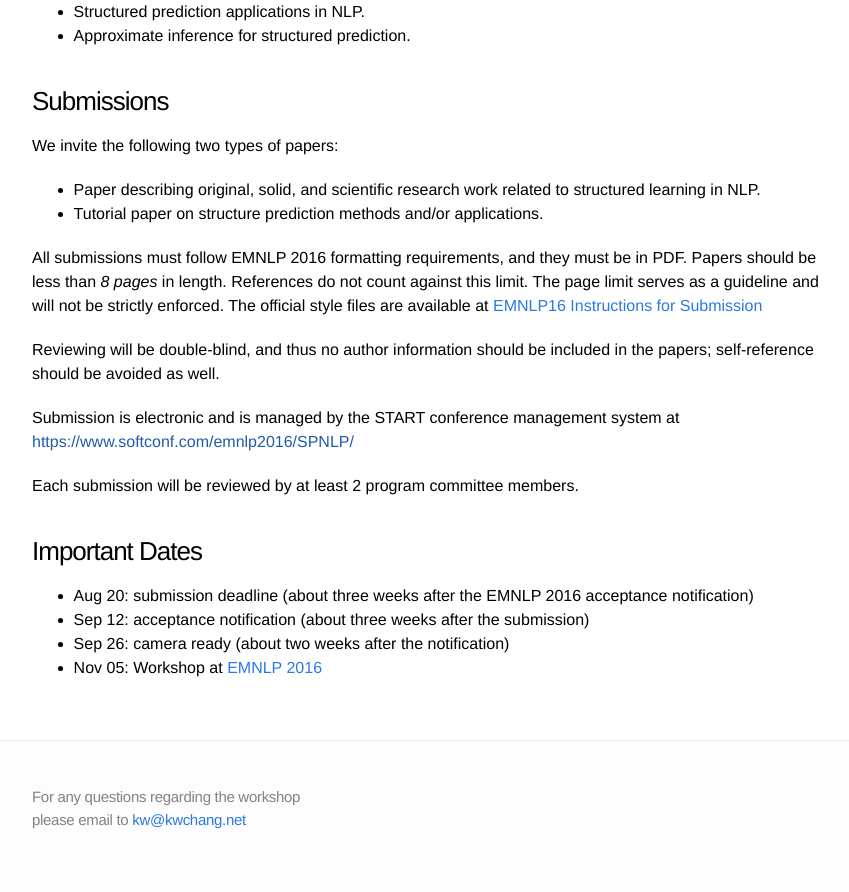
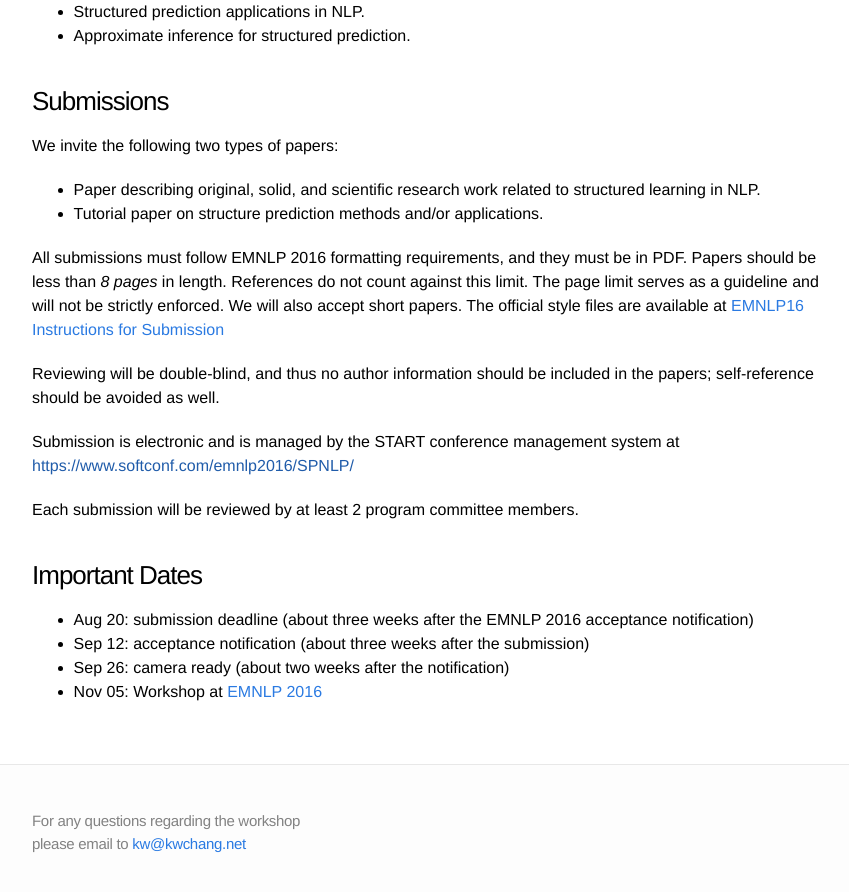
Before and after one commit to structuredprediction/structuredprediction.github.io, a Jekyll site: the page built from 1_cfp.md, in a window 1280 px wide and 900 px high, scrolled down 924 px. Shown: the top 892 px of the window, without its empty margins (208-1057 px from the left). Built offline with Jekyll 4.4.1, drawn with Linux system fonts in a browser that asks for light colours.

Commit message:
Update 1_cfp.md

```diff
--- a/1_cfp.md
+++ b/1_cfp.md
@@ -59,7 +59,7 @@ We invite the following two types of papers:
 
 All submissions must follow EMNLP 2016 formatting requirements, and they must be in PDF.
 Papers should be less than *8 pages* in length. References do not count against this limit.
-The page limit serves as a guideline and will not be strictly enforced.
+The page limit serves as a guideline and will not be strictly enforced. We will also accept short papers.
 The official style files are available at
 [EMNLP16 Instructions for Submission](http://www.emnlp2016.net/submissions.html)
 
```
